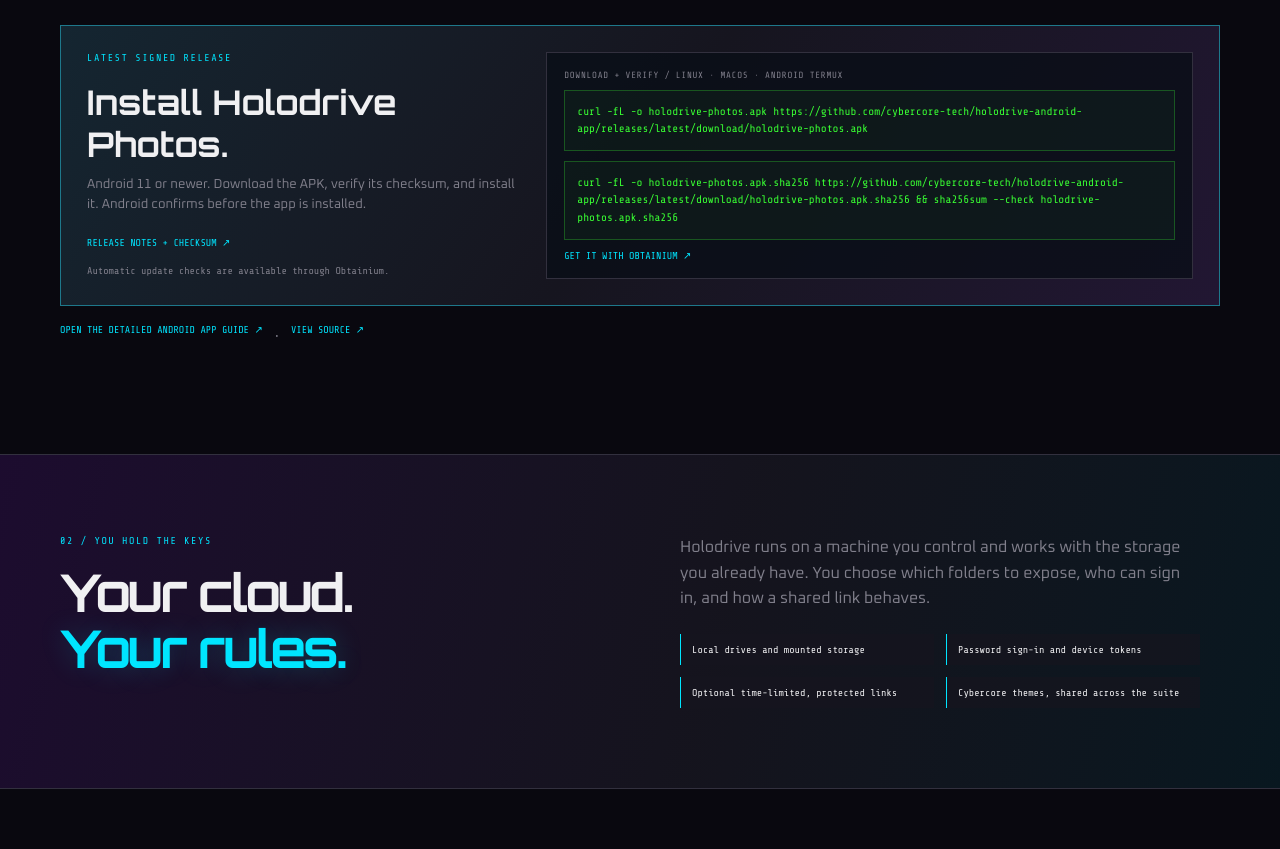
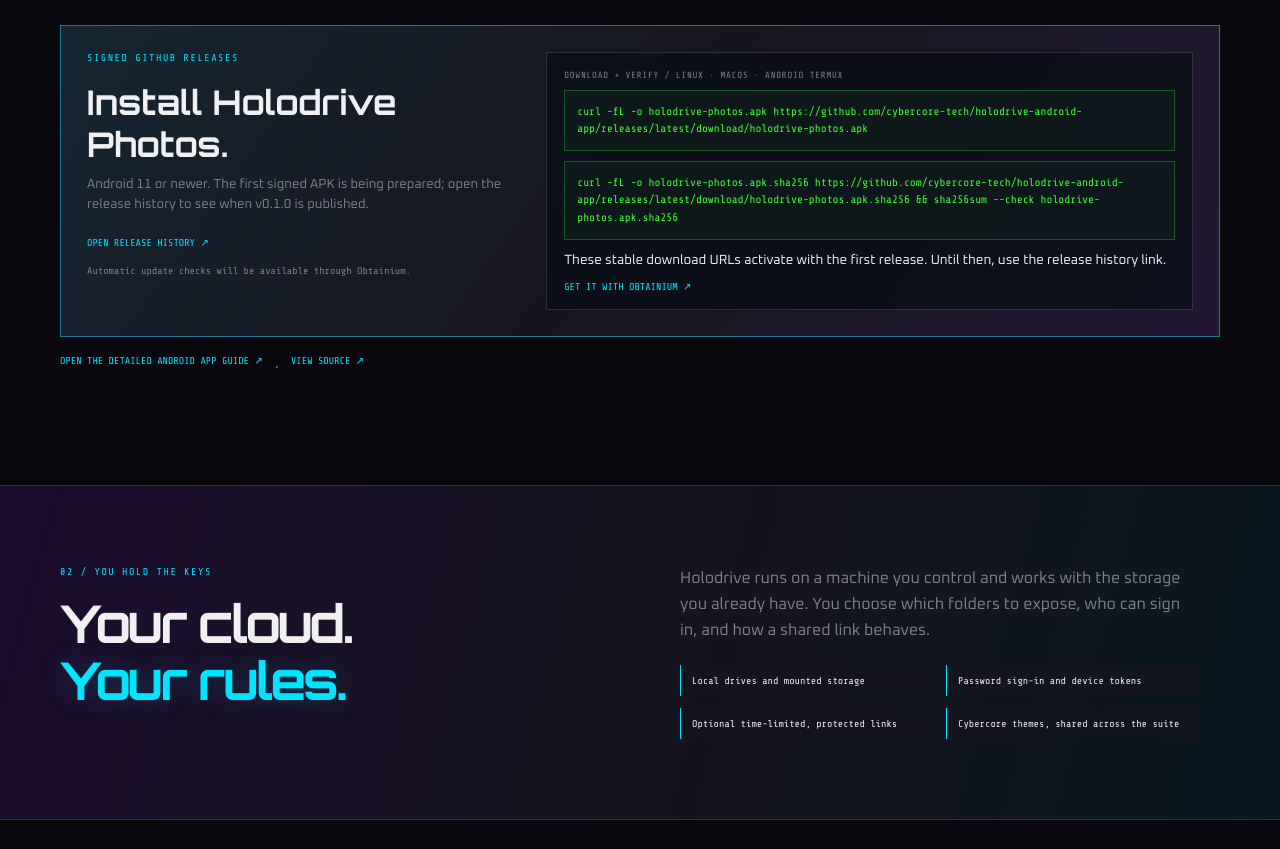
Before and after one commit to cybercoretech/holodrive, a plain HTML site: page index.html in a window 1280 px wide. Shown: the part 1765-2614 px from the top of the page. Drawn offline with nearby package versions, Linux system fonts and the light colour scheme; no server answers.

Commit message:
fix(site): link to available Android release list

```diff
--- a/index.html
+++ b/index.html
@@ -74,8 +74,8 @@
         <figure><img src="static/android/zoom.png" alt="Holodrive Android zoomed photo view"><figcaption>DETAIL / PINCH TO ZOOM</figcaption></figure>
       </div>
       <div class="android-install">
-        <div><p class="eyebrow">LATEST SIGNED RELEASE</p><h3>Install Holodrive Photos.</h3><p>Android 11 or newer. Download the APK, verify its checksum, and install it. Android confirms before the app is installed.</p><a href="https://github.com/cybercore-tech/holodrive-android-app/releases/latest">RELEASE NOTES + CHECKSUM ↗</a><span>Automatic update checks are available through Obtainium.</span></div>
-        <div class="android-command"><span>DOWNLOAD + VERIFY / LINUX · MACOS · ANDROID TERMUX</span><code>curl -fL -o holodrive-photos.apk https://github.com/cybercore-tech/holodrive-android-app/releases/latest/download/holodrive-photos.apk</code><code>curl -fL -o holodrive-photos.apk.sha256 https://github.com/cybercore-tech/holodrive-android-app/releases/latest/download/holodrive-photos.apk.sha256 &amp;&amp; sha256sum --check holodrive-photos.apk.sha256</code><a href="https://github.com/ImranR98/Obtainium">GET IT WITH OBTAINIUM ↗</a></div>
+        <div><p class="eyebrow">SIGNED GITHUB RELEASES</p><h3>Install Holodrive Photos.</h3><p>Android 11 or newer. The first signed APK is being prepared; open the release history to see when v0.1.0 is published.</p><a href="https://github.com/cybercore-tech/holodrive-android-app/releases">OPEN RELEASE HISTORY ↗</a><span>Automatic update checks will be available through Obtainium.</span></div>
+        <div class="android-command"><span>DOWNLOAD + VERIFY / LINUX · MACOS · ANDROID TERMUX</span><code>curl -fL -o holodrive-photos.apk https://github.com/cybercore-tech/holodrive-android-app/releases/latest/download/holodrive-photos.apk</code><code>curl -fL -o holodrive-photos.apk.sha256 https://github.com/cybercore-tech/holodrive-android-app/releases/latest/download/holodrive-photos.apk.sha256 &amp;&amp; sha256sum --check holodrive-photos.apk.sha256</code><small>These stable download URLs activate with the first release. Until then, use the release history link.</small><a href="https://github.com/ImranR98/Obtainium">GET IT WITH OBTAINIUM ↗</a></div>
       </div>
       <p class="android-detail-link"><a href="https://cybercore-tech.github.io/holodrive-android-app/">OPEN THE DETAILED ANDROID APP GUIDE ↗</a> <span>·</span> <a href="https://github.com/cybercore-tech/holodrive-android-app">VIEW SOURCE ↗</a></p>
     </section>
```
